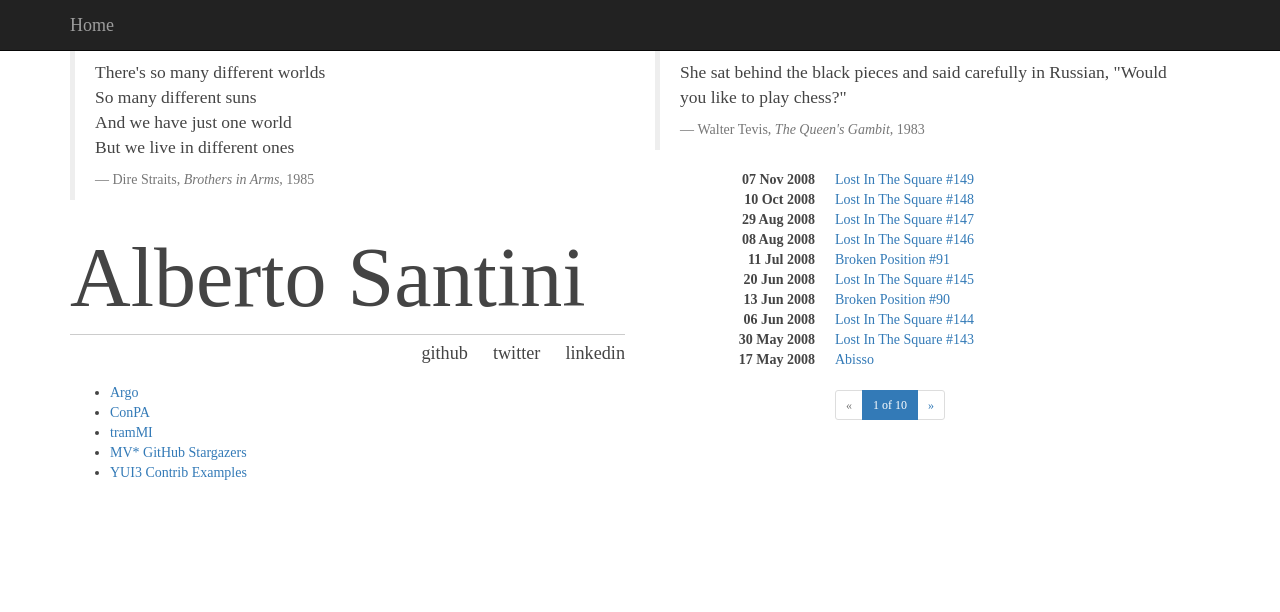
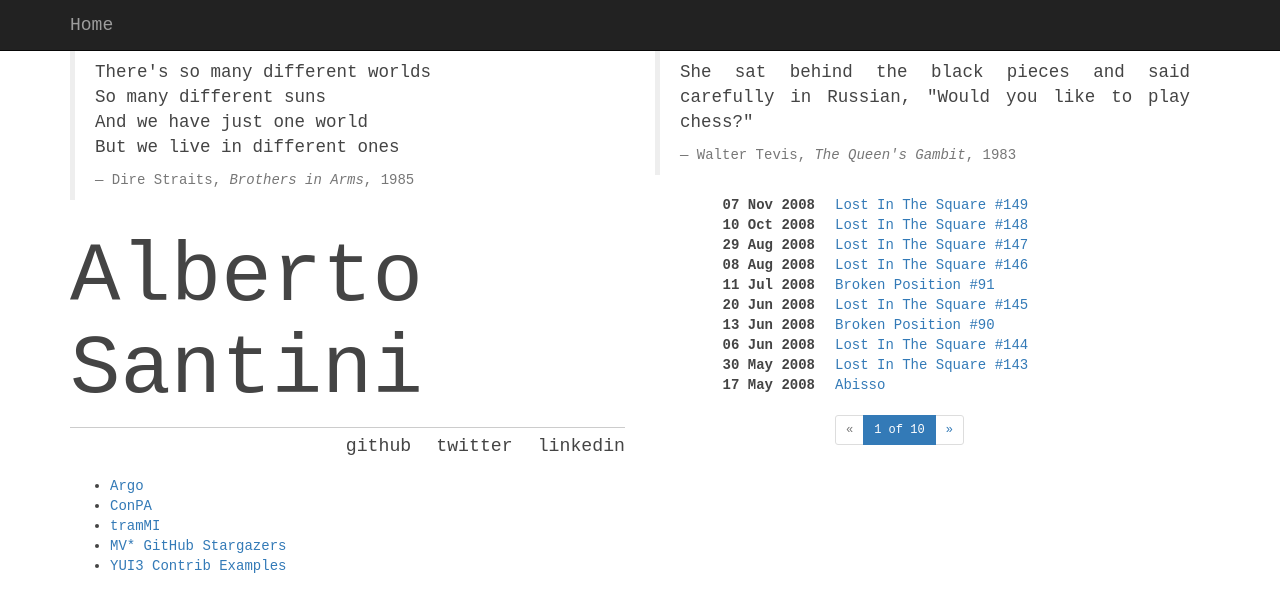
Before and after one commit to albertosantini/albertosantini.github.com, a Jekyll site: the page built from index.html, in a window 1280 px wide. Shown: the top 612 px of the page. Built offline with Jekyll 4.4.1, drawn with Linux system fonts in a browser that asks for light colours; the list of posts is cut into pages by our own code.

Commit message:
Use monospace font and text aligg justified.

```diff
--- a/_layouts/default.html
+++ b/_layouts/default.html
@@ -13,9 +13,10 @@
 
     <style>
         body {
+            color: #444;
+            font-family: monospace;
             padding-top: 50px;
-            font-family: serif;
-            color: #444;
+            text-align: justify;
         }
     </style>
 
```
